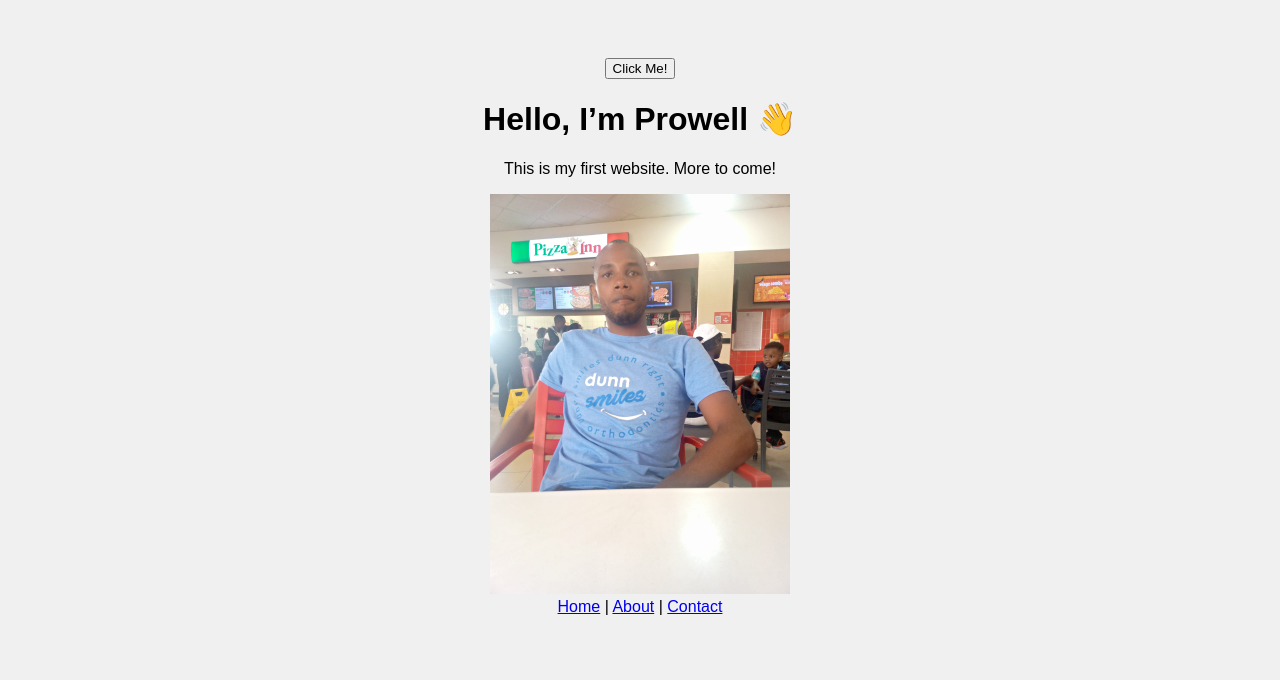
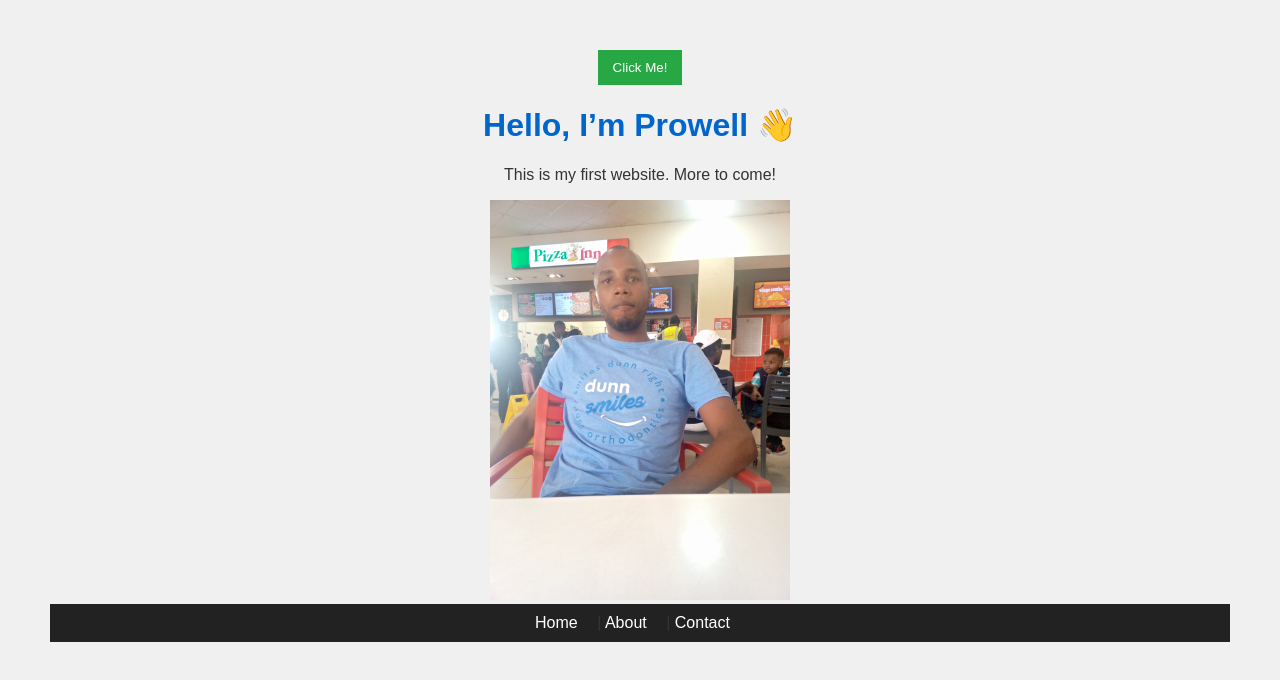
Before and after one commit to Prowell-dotcom/my_new_python_project, a plain HTML site: page index.html in a window 1280 px wide. Drawn offline with Linux system fonts and the light colour scheme.

Commit message:
Improve CSS styling and navigation

```diff
--- a/style.css
+++ b/style.css
@@ -1,3 +1,42 @@
+body {
+  font-family: Arial, sans-serif;
+  background-color: #f4f4f4;
+  color: #333;
+  margin: 0;
+  padding: 20px;
+}
+
+h1 {
+  color: #0066cc;
+}
+
+nav {
+  background-color: #222;
+  padding: 10px;
+  margin-bottom: 20px;
+}
+
+nav a {
+  color: #fff;
+  text-decoration: none;
+  margin-right: 15px;
+}
+
+nav a:hover {
+  text-decoration: underline;
+}
+
+button {
+  padding: 10px 15px;
+  background-color: #28a745;
+  color: white;
+  border: none;
+  cursor: pointer;
+}
+
+button:hover {
+  background-color: #218838;
+}
 body {
   font-family: Arial, sans-serif;
   background-color: #f0f0f0;
```
